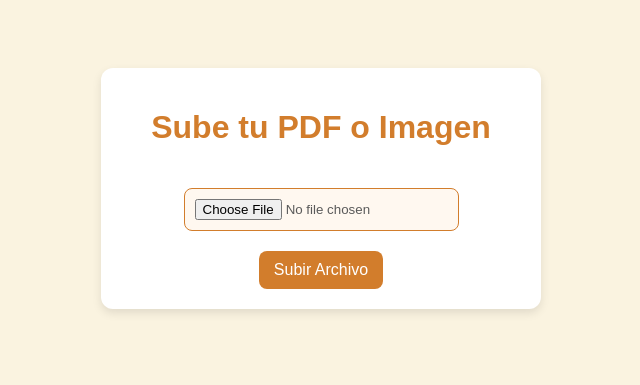
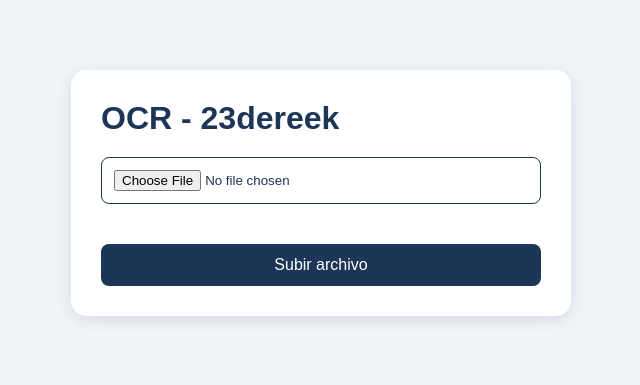
Before and after one commit to DerekNoguera/OCR-PDF-23dereek, a Flask app: page / in a window 1280 px wide. Shown: the top 385 px of the page, without its empty margins (319-959 px from the left). Run offline with Flask 2, Linux system fonts and the light colour scheme.

Commit message:
funciona todo solamente falta enviarlo a una hoja en una hoja de drive.

```diff
--- a/app.py
+++ b/app.py
@@ -1,77 +1,32 @@
-# from flask import Flask, render_template, request, send_from_directory
-# import os
-# import easyocr
-# from werkzeug.utils import secure_filename
+# Importamos las librerías necesarias para nuestro proyecto
+from flask import Flask, render_template, request  # Para crear la aplicación web con Flask y renderizar plantillas HTML
+import os  # Para interactuar con el sistema de archivos (manejar rutas y directorios)
+import easyocr  # Librería para realizar el reconocimiento óptico de caracteres (OCR)
+from werkzeug.utils import secure_filename  # Para asegurarnos de que los nombres de archivo sean seguros
+from pdf2image import convert_from_path  # Para convertir archivos PDF a imágenes
+import numpy as np  # Librería para manejar matrices, útil para convertir imágenes a arrays
 
-# app = Flask(__name__)
-
-# # Configuración para subir archivos
-# UPLOAD_FOLDER = 'static/uploaded_files'
-# ALLOWED_EXTENSIONS = {'pdf', 'png', 'jpg', 'jpeg'}
-
-# app.config['UPLOAD_FOLDER'] = UPLOAD_FOLDER
-
-# # Verificar las extensiones de los archivos
-# def allowed_file(filename):
-#     return '.' in filename and filename.rsplit('.', 1)[1].lower() in ALLOWED_EXTENSIONS
-
-# # Ruta principal
-# @app.route('/')
-# def index():
-#     return render_template('index.html')
-
-# # Ruta para cargar y procesar archivos PDF
-# @app.route('/upload', methods=['POST'])
-# def upload_file():
-#     if 'file' not in request.files:
-#         return "No file part"
-
-#     file = request.files['file']
-
-#     if file.filename == '':
-#         return "No selected file"
-
-#     if file and allowed_file(file.filename):
-#         filename = secure_filename(file.filename)
-#         filepath = os.path.join(app.config['UPLOAD_FOLDER'], filename)
-#         file.save(filepath)
-
-#         # Procesar el archivo con OCR
-#         reader = easyocr.Reader(['en'])
-#         result = reader.readtext(filepath)
-
-#         # Extraer los datos de OCR
-#         text_data = "\n".join([text[1] for text in result])
-
-#         return f'<h1>Texto Detectado:</h1><pre>{text_data}</pre>'
-
-#     return 'Archivo no permitido'
-
-# if __name__ == '__main__':
-#     app.run(debug=True)
-from flask import Flask, render_template, request
-import os
-import easyocr
-from werkzeug.utils import secure_filename
-
+# Creamos la aplicación de Flask
 app = Flask(__name__)
 
-# Configuración para subir archivos
-UPLOAD_FOLDER = 'static/uploaded_files'
-ALLOWED_EXTENSIONS = {'pdf', 'png', 'jpg', 'jpeg'}
-app.config['UPLOAD_FOLDER'] = UPLOAD_FOLDER
+# Configuraciones de la aplicación:
+UPLOAD_FOLDER = 'static/uploaded_files'  # Definimos la carpeta donde se guardarán los archivos subidos
+ALLOWED_EXTENSIONS = {'pdf', 'png', 'jpg', 'jpeg'}  # Extensiones de archivos permitidos para subir
+app.config['UPLOAD_FOLDER'] = UPLOAD_FOLDER  # Asignamos la ruta del folder donde se guardarán los archivos
 
-# Verificar las extensiones de los archivos
+# Función para verificar si el archivo subido tiene una extensión permitida
 def allowed_file(filename):
     return '.' in filename and filename.rsplit('.', 1)[1].lower() in ALLOWED_EXTENSIONS
+    # Verifica si el archivo tiene extensión y si esta está permitida
 
-# Ruta principal
+# Ruta principal, que renderiza la página de inicio
 @app.route('/')
 def index():
-    return render_template('index.html')
+    return render_template('index.html')  # Devuelve la plantilla HTML de la página de inicio
 
-# Extraer datos clave de la imagen procesada
+# Función para extraer los datos clave de un texto OCR
 def extract_key_data(text_data):
+    # Definimos una estructura base para los datos que queremos extraer
     data = {
         "Solicitado_por": {
             "Numero": "",
@@ -87,31 +42,37 @@ def extract_key_data(text_data):
         }
     }
 
+    # Dividimos el texto OCR en líneas para procesarlo
     lines = text_data.split("\n")
 
+    # Recorremos las líneas para extraer la información específica
     for i, line in enumerate(lines):
         if "Solicitado por:" in line:
+            # Extraemos los datos correspondientes a "Solicitado por" si encontramos la frase clave
             data["Solicitado_por"]["Numero"] = lines[i+1] if i+1 < len(lines) else ""
             data["Solicitado_por"]["Nombre"] = lines[i+2] if i+2 < len(lines) else ""
             data["Solicitado_por"]["Telefono"] = lines[i+3] if i+3 < len(lines) else ""
             data["Solicitado_por"]["Correo"] = lines[i+4] if i+4 < len(lines) else ""
 
         if "Entregar a:" in line:
+            # Extraemos los datos correspondientes a "Entregar a" si encontramos la frase clave
             data["Entregar_a"]["Nombre"] = lines[i+1] if i+1 < len(lines) else ""
             data["Entregar_a"]["Telefono"] = lines[i+2] if i+2 < len(lines) else ""
             data["Entregar_a"]["Direccion"] = lines[i+3] if i+3 < len(lines) else ""
             data["Entregar_a"]["Notas"] = lines[i+4] if i+4 < len(lines) else ""
 
-    return data
+    return data  # Retornamos los datos extraídos
 
 # Ruta para cargar y procesar archivos
 @app.route('/upload', methods=['POST'])
 def upload_file():
+    # Verificamos que se haya subido un archivo
     if 'file' not in request.files:
         return render_template('error.html', message="No file part")
 
     file = request.files['file']
 
+    # Verificamos que el archivo tenga un nombre válido
     if file.filename == '':
         return render_template('error.html', message="No selected file")
 
@@ -120,17 +81,28 @@ def upload_file():
         filepath = os.path.join(app.config['UPLOAD_FOLDER'], filename)
         file.save(filepath)
 
-        # Procesar el archivo con OCR
-        reader = easyocr.Reader(['en'])
-        result = reader.readtext(filepath)
+        # Procesamos el archivo con OCR
+        if filename.rsplit('.', 1)[1].lower() == 'pdf':
+            images = convert_from_path(filepath)
+            reader = easyocr.Reader(['en'])
+            text_data = ""
+            for image in images:
+                image_np = np.array(image)
+                result = reader.readtext(image_np)
+                text_data += "\n".join([text[1] for text in result]) + "\n"
+        else:
+            reader = easyocr.Reader(['en'])
+            result = reader.readtext(filepath)
+            text_data = "\n".join([text[1] for text in result])
 
-        # Extraer el texto detectado
-        text_data = "\n".join([text[1] for text in result])
         extracted_data = extract_key_data(text_data)
 
+        # Retornamos la plantilla con los datos extraídos
         return render_template('result.html', data=extracted_data)
 
     return render_template('error.html', message="Archivo no permitido")
 
+
+# Iniciamos el servidor de la aplicación en modo debug (útil para desarrollo)
 if __name__ == '__main__':
     app.run(debug=True)
--- /dev/null
+++ b/static/index.css
@@ -0,0 +1,82 @@
+/* Reseteo de márgenes y padding por defecto */
+* {
+    margin: 0;
+    padding: 0;
+    box-sizing: border-box;
+}
+
+/* Fondo general de la página */
+body {
+    font-family: 'Arial', sans-serif;
+    background-color: #F0F4F8; /* Fondo blanco suave */
+    color: #333; /* Color de texto oscuro */
+    padding: 20px;
+    text-align: center;
+}
+
+/* Contenedor principal donde se muestra el formulario */
+.container {
+    background: #FFFFFF; /* Fondo blanco para el contenedor */
+    padding: 30px;
+    max-width: 500px;
+    margin: 50px auto;
+    border-radius: 15px; /* Bordes redondeados */
+    box-shadow: 0 4px 15px rgba(0, 0, 0, 0.1); /* Sombra sutil */
+    text-align: left; /* Alineamos todo el texto a la izquierda */
+}
+
+/* Estilos para el encabezado */
+h1 {
+    color: #1D3557; /* Azul oscuro */
+    margin-bottom: 20px; /* Espacio debajo del encabezado */
+}
+
+/* Estilo para el input tipo archivo */
+input[type="file"] {
+    margin: 20px 0;
+    padding: 12px;
+    border: 1px solid #1D3557; /* Borde azul oscuro */
+    border-radius: 8px;
+    background-color: #FFFFFF; /* Fondo blanco */
+    color: #1D3557; /* Texto azul oscuro */
+    cursor: pointer;
+    display: block;
+    width: 100%;
+}
+
+/* Estilo para el botón */
+button {
+    background-color: #1D3557; /* Azul oscuro */
+    color: white;
+    border: none;
+    padding: 12px 20px;
+    border-radius: 8px;
+    font-size: 16px;
+    cursor: pointer;
+    transition: background 0.3s ease;
+    width: 100%;
+    margin-top: 20px;
+}
+
+/* Estilo para el hover del botón */
+button:hover {
+    background-color: #457B9D; /* Azul medio al hacer hover */
+}
+
+/* Estilo para el texto de carga */
+#loading {
+    display: none;
+    margin-top: 20px;
+    color: #1D3557;
+    font-size: 18px;
+    display: none;
+    place-content: center;
+    place-self: center;
+}
+
+/* Estilo de error */
+.error {
+    color: #D32F2F;
+    margin-top: 20px;
+    font-size: 18px;
+}
--- a/templates/index.html
+++ b/templates/index.html
@@ -4,61 +4,31 @@
     <meta charset="UTF-8">
     <meta name="viewport" content="width=device-width, initial-scale=1.0">
     <title>OCR - 23dereek</title>
-    <style>
-        body {
-            font-family: 'Arial', sans-serif;
-            background-color: #FAF3E0;
-            color: #5A5A5A;
-            text-align: center;
-            padding: 20px;
-        }
-
-        .container {
-            background: #FFF;
-            padding: 20px;
-            max-width: 400px;
-            margin: 40px auto;
-            border-radius: 12px;
-            box-shadow: 0 4px 10px rgba(0, 0, 0, 0.1);
-        }
-
-        h1 {
-            color: #D27D2C;
-        }
-
-        input[type="file"] {
-            margin: 20px 0;
-            padding: 10px;
-            border: 1px solid #D27D2C;
-            border-radius: 8px;
-            background-color: #FFF8F0;
-            cursor: pointer;
-        }
-
-        button {
-            background-color: #D27D2C;
-            color: white;
-            border: none;
-            padding: 10px 15px;
-            border-radius: 8px;
-            font-size: 16px;
-            cursor: pointer;
-            transition: background 0.3s ease;
-        }
-
-        button:hover {
-            background-color: #B86420;
-        }
-    </style>
+    <link rel="stylesheet" href="static/index.css"> <!-- Enlace al archivo CSS -->
 </head>
 <body>
     <div class="container">
-        <h1>Sube tu PDF o Imagen</h1>
-        <form action="/upload" method="post" enctype="multipart/form-data">
-            <input type="file" name="file" accept=".pdf,.jpg,.jpeg,.png" required>
-            <br>
-            <button type="submit">Subir Archivo</button>
+        <h1>OCR - 23dereek</h1>
+        <form id="uploadForm" action="/upload" method="POST" enctype="multipart/form-data">
+            <input type="file" name="file" required>
+            <button type="submit">Subir archivo</button>
         </form>
     </div>
+
+    <!-- Pantalla de carga (inicialmente oculta) -->
+    <div id="loading">
+        <p>Cargando, por favor espere...</p>
+    </div>
+
+    <script>
+        const form = document.getElementById('uploadForm');
+        const loading = document.getElementById('loading');
+
+        // Escuchamos el evento de submit en el formulario
+        form.addEventListener('submit', function() {
+            // Mostrar pantalla de carga cuando se envía el formulario
+            loading.style.display = 'flex';
+        });
+    </script>
 </body>
 </html>
```
Also changed, not shown: static/error.css (added, +56 -0 lines), static/result.css (added, +63 -0 lines), templates/error.html (+1 -41 lines), templates/result.html (+1 -47 lines), static/uploaded_files/prueba1.png (renamed from static/uploaded_files/asssssssssssxccc.png), 5 other files.
